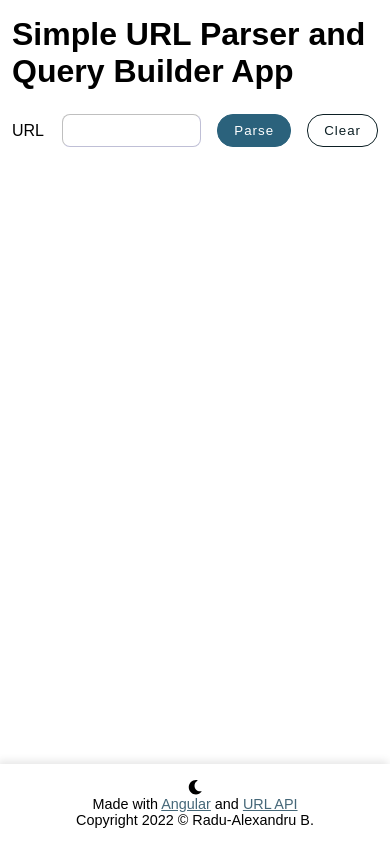
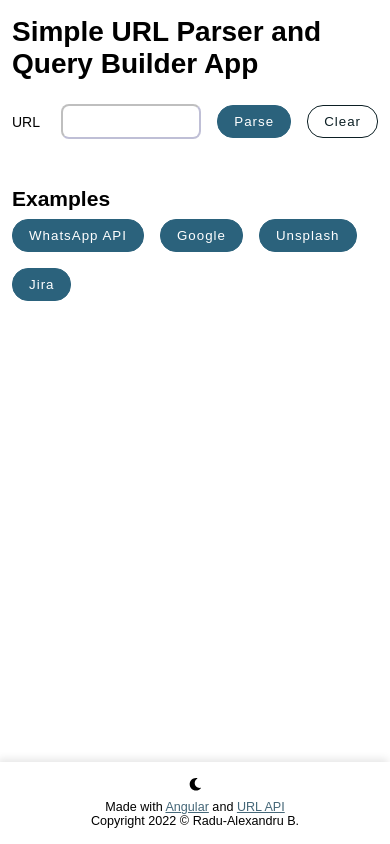
Before and after one commit to radualexandrub/Angular-URL-Parser-and-Builder-App, an Angular app: page / in a window 390 px wide. Built offline with nearby package versions, Linux system fonts and the light colour scheme.

Commit message:
Add example buttons with template URL inputs
Create onParseExample() function + minor styling and refactoring

```diff
--- a/src/app/app.component.html
+++ b/src/app/app.component.html
@@ -4,10 +4,29 @@
     <form #urlForm="ngForm" (ngSubmit)="onParseUrl(urlForm)">
       <div class="form__item">
         <label class="form__label" for="url">URL</label>
-        <input ngModel class="form__input" type="url" name="url" id="url" required />
+        <input
+          ngModel
+          class="form__input"
+          type="url"
+          name="url"
+          id="url"
+          required
+        />
         <div class="form__item--buttons">
-          <button class="form__button form__button--submit" type="submit" [disabled]="urlForm.invalid">Parse</button>
-          <button class="form__button form__button--reset" type="reset" (click)="onClearUrl()">Clear</button>
+          <button
+            class="form__button form__button--submit"
+            type="submit"
+            [disabled]="urlForm.invalid"
+          >
+            Parse
+          </button>
+          <button
+            class="form__button form__button--reset"
+            type="reset"
+            (click)="onClearUrl()"
+          >
+            Clear
+          </button>
         </div>
       </div>
     </form>
@@ -151,10 +170,19 @@
       </form>
     </div>
 
+    <div *ngIf="url.search">
       <h2>Query String</h2>
-    <form #urlNewFormQuery="ngForm" (change)="onBuildUrlParams(urlNewFormQuery)">
+      <form
+        #urlNewFormQuery="ngForm"
+        (change)="onBuildUrlParams(urlNewFormQuery)"
+      >
         <div class="form__item" *ngFor="let param of urlParams | keyvalue">
-        <label class="form__label" title={{param.key}} for="{{ param.key }}">{{ param.key }}</label>
+          <label
+            class="form__label"
+            title="{{ param.key }}"
+            for="{{ param.key }}"
+            >{{ param.key }}</label
+          >
           <input
             type="text"
             name="{{ param.key }}"
@@ -165,11 +193,61 @@
           />
         </div>
       </form>
+    </div>
 
     <div>
       <h2>New URL:</h2>
-      <p *ngIf="!urlNewComplete">Please change Href or Query Parameters first!</p>
-      <a *ngIf="urlNewComplete" href="{{urlNewComplete}}" target="_blank">{{urlNewComplete}}</a>
+      <p *ngIf="!urlNewComplete">
+        Please change Href or Query Parameters first!
+      </p>
+      <a *ngIf="urlNewComplete" href="{{ urlNewComplete }}" target="_blank">{{
+        urlNewComplete
+      }}</a>
+    </div>
+  </div>
+
+  <div class="separator"></div>
+  <div>
+    <h2>Examples</h2>
+    <div class="form__item--buttons flex-wrap">
+      <button
+        class="form__button form__button--submit"
+        (click)="
+          onParseExample(
+            'https://api.whatsapp.com/send/?app_absent=0&phone=40999999999&text=Hello+world%2C+How+are+you+today%3F&type=phone_number'
+          )
+        "
+      >
+        WhatsApp API
+      </button>
+      <button
+        class="form__button form__button--submit"
+        (click)="
+          onParseExample(
+            'https://www.google.com/search?q=angular+crash+course+for+beginners&oq=angular+cras&sourceid=chrome&ie=UTF-8'
+          )
+        "
+      >
+        Google
+      </button>
+      <button
+        class="form__button form__button--submit"
+        (click)="
+          onParseExample('https://unsplash.com/s/photos/foggy-mountains')
+        "
+      >
+        Unsplash
+      </button>
+      <button
+        class="form__button form__button--submit"
+        (click)="
+          onParseExample(
+            'https://www.jfrog.com/jira/browse/RTFACT-27232?jql=project%20%3D%20%22Artifactory%20Binary%20Repository%22%20AND%20(text%20~%20%22system%20down%22%20OR%20description%20~%20%22system%20down%22)%20ORDER%20BY%20key%20DESC'
+          )
+        "
+      >
+        Jira
+      </button>
     </div>
   </div>
 </div>
--- a/src/app/app.component.ts
+++ b/src/app/app.component.ts
@@ -1,4 +1,4 @@
-import { Component } from '@angular/core';
+import { Component, Input } from '@angular/core';
 import { NgForm } from '@angular/forms';
 
 @Component({
@@ -16,12 +16,11 @@ export class AppComponent {
 
   onClearUrl() {
     delete this.urlNew;
-    this.urlNewComplete = "";
+    this.urlNewComplete = '';
   }
 
   onParseUrl(urlForm: NgForm) {
-    const methodName = "onParseUrl()";
-
+    const methodName = 'onParseUrl()';
     try {
       this.url = new URL(urlForm.value.url);
       this.urlNew = new URL(urlForm.value.url);
@@ -29,26 +28,26 @@ export class AppComponent {
       const urlSearchParams = new URLSearchParams(this.url.search);
       this.urlParams = Object.fromEntries(urlSearchParams.entries());
       this.urlNewParams = Object.fromEntries(urlSearchParams.entries());
-      this.urlNewComplete = "";
-
-      console.log(this.url);
-      console.log(this.urlParams);
+      this.urlNewComplete = '';
 
     } catch (error) {
-      console.error(`${methodName} ${urlForm.value.url} is not a valid URL - ${error}`);
+      console.error(
+        `${methodName} ${urlForm.value.url} is not a valid URL - ${error}`
+      );
     }
   }
 
   onBuildUrl(urlNewForm: NgForm) {
-    const methodName = "onBuildUrl()";
+    const methodName = 'onBuildUrl()';
     console.log(urlNewForm.value);
     try {
       this.urlNew = new URL(urlNewForm.value.href);
       this.urlNewComplete = urlNewForm.value.href;
       console.log(this.urlNew);
-
     } catch (error) {
-      console.error(`${methodName} ${urlNewForm.value.url} is not a valid URL - ${error}`);
+      console.error(
+        `${methodName} ${urlNewForm.value.url} is not a valid URL - ${error}`
+      );
     }
   }
 
@@ -62,4 +61,14 @@ export class AppComponent {
     this.urlNew.search = this.urlNewParams.toString();
     this.urlNewComplete = this.urlNew.href;
   }
+
+  onParseExample(exampleUrl: any) {
+    let ngForm = <NgForm>{
+      value: {
+        url: exampleUrl,
+      },
+    };
+    this.onParseUrl(ngForm);
+    (<HTMLInputElement>document.getElementById("url")).value = exampleUrl;
+  }
 }
--- a/src/app/components/footer/footer.component.html
+++ b/src/app/components/footer/footer.component.html
@@ -1,9 +1,15 @@
-<div class="footer-separator"></div>
+<div class="separator"></div>
 <div class="footer">
   <div>
-    <p><fa-icon (click)="onToggleDarkTheme()" style="cursor: pointer;" title="Toggle between light/dark theme"
-      [icon]="faMoon">
-    </fa-icon></p>
+    <p style="margin-bottom: 0.5rem;">
+      <fa-icon
+        (click)="onToggleDarkTheme()"
+        style="cursor: pointer;"
+        title="Toggle between light/dark theme"
+        [icon]="faMoon"
+      >
+      </fa-icon>
+    </p>
     <p>
       Made with <a target="_blank" href="https://angular.io/">Angular</a> and
       <a
--- a/src/styles.css
+++ b/src/styles.css
@@ -45,6 +45,12 @@ app-root {
   transition: background-color 200ms ease-in;
 }
 
+@media screen and (max-width: 480px) {
+  app-root {
+    font-size: 14px;
+  }
+}
+
 a {
   color: var(--primary-color);
 }
@@ -76,16 +82,18 @@ h1 {
 }
 h2 {
   margin-bottom: 0.5rem;
-  margin-top: 0.5rem;
+  margin-top: 1rem;
 }
 
 /* Footer */
 app-footer {
   margin-top: auto;
 }
-.footer-separator {
+.separator {
   margin-top: 1rem;
   margin-bottom: 1rem;
+  /* Avoid collapsing margins */
+  display: flex;
 }
 .footer {
   box-shadow: -2px -3px 8px rgba(0, 0, 0, 0.1);
@@ -119,7 +127,7 @@ app-footer {
 .form__input {
   padding: 0.5rem;
   width: 100%;
-  border-width: 1px;
+  border-width: 2px;
   border-color: rgba(0, 0, 10, 0.25);
   border-radius: 0.5rem;
   transition: border-color 200ms ease-in;
@@ -135,8 +143,12 @@ app-footer {
 }
 
 .form__item--buttons {
-  display:flex;
+  display: flex;
   gap: 1rem;
+}
+
+.flex-wrap {
+  flex-wrap: wrap;
 }
 
 .form__button {
```
Lines whose indentation alone changed are shown as unchanged.
